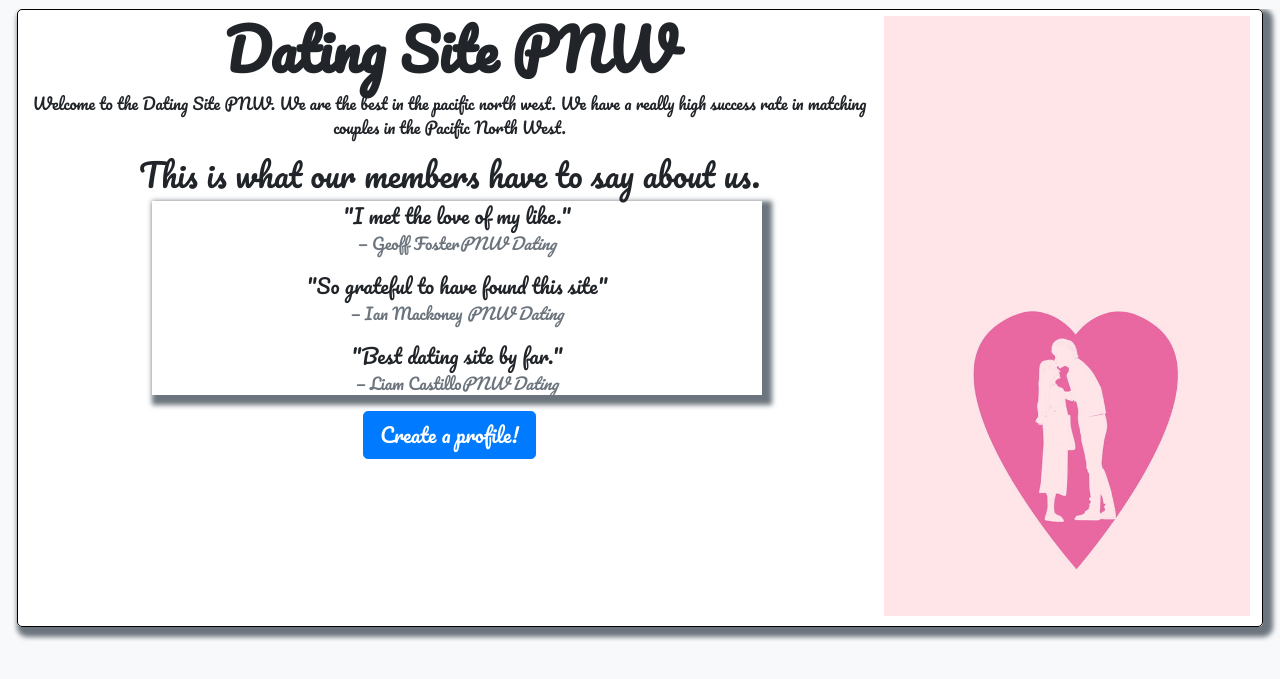
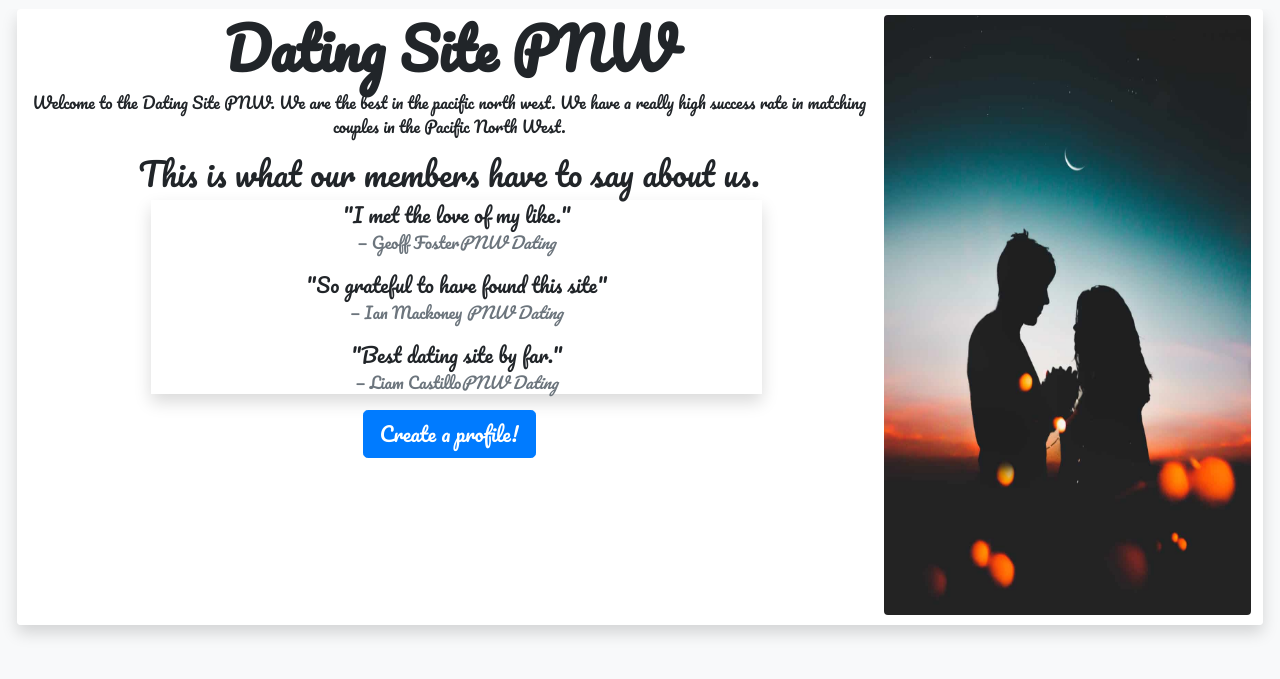
Before and after one commit to rdhaliwal6/dating, a PHP site: page /views/home.html in a window 1280 px wide. Shown: the part 47-726 px from the top of the page. Run offline with PHP 8.4, Linux system fonts and the light colour scheme.

Commit message:
added new picture, fixed shadows and rounded the pic

```diff
--- a/styles/dating.css
+++ b/styles/dating.css
@@ -23,14 +23,14 @@ fieldset{
     margin-left: 2px;
     margin-right: 2px;
     padding: 0.35em 0.75em 0.625em;
-    border-radius: 5px;
-    border: 1px solid black;
+    /*border-radius: 5px;*/
+    /*border: 1px solid black;*/
     background-color: white;
-    box-shadow: 5px 5px 5px 5px #6c757d;
+    /*box-shadow: 5px 5px 5px 5px #6c757d;*/
 }
 
 #quotes{
     width: 50%;
     margin-left: 10%;
-    box-shadow: 5px 5px 5px 5px #6c757d;
+    /*box-shadow: 5px 5px 5px 5px #6c757d;*/
 }
--- a/views/home.html
+++ b/views/home.html
@@ -31,16 +31,16 @@
 
 <div class="container-fluid" id="main">
     <form>
-        <fieldset class="form-group">
+        <fieldset class="form-group shadow rounded">
         <div>
-        <img  src="../dating/images/datingpic.jpg" alt="picture of an couple.">
+        <img  class="rounded" src="../dating/images/datingpic.jpg" alt="picture of an couple.">
          </div>
             <div>
                 <h1 class="display-4 font-weight-bold">Dating Site PNW</h1>
                 <p>Welcome to the Dating Site PNW. We are the best in the pacific
                     north west. We have a really high success rate in matching couples in the Pacific North West.</p>
                 <h2>This is what our members have to say about us.</h2>
-               <div id="quotes">
+               <div id="quotes" class="shadow">
                 <blockquote class="blockquote text-center">
                     <p class="mb-0">"I met the love of my like."</p>
                     <footer class="blockquote-footer">Geoff Foster<cite title="Source Title">PNW Dating</cite></footer>
```
Also changed, not shown: images/datingpic.jpg.
